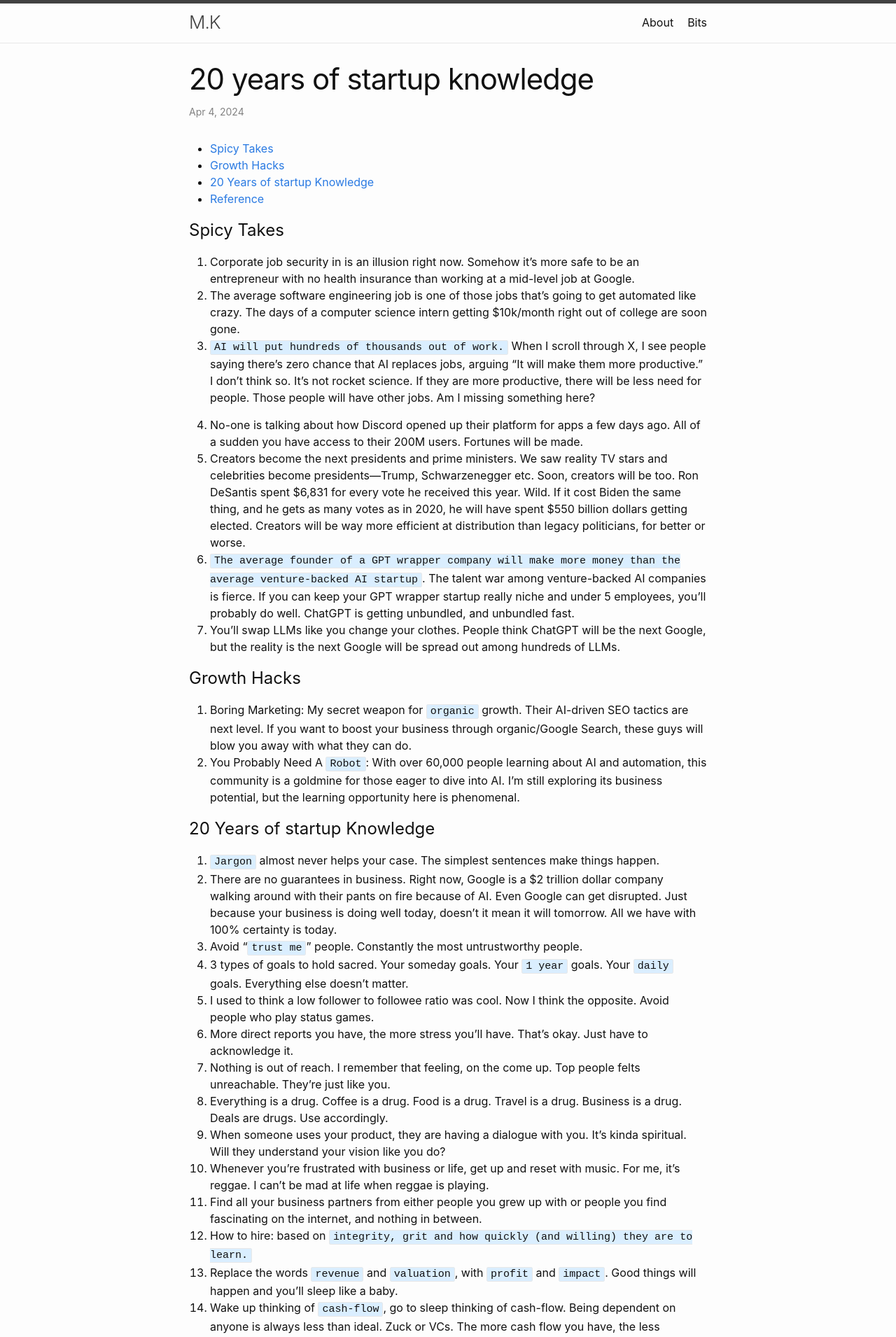
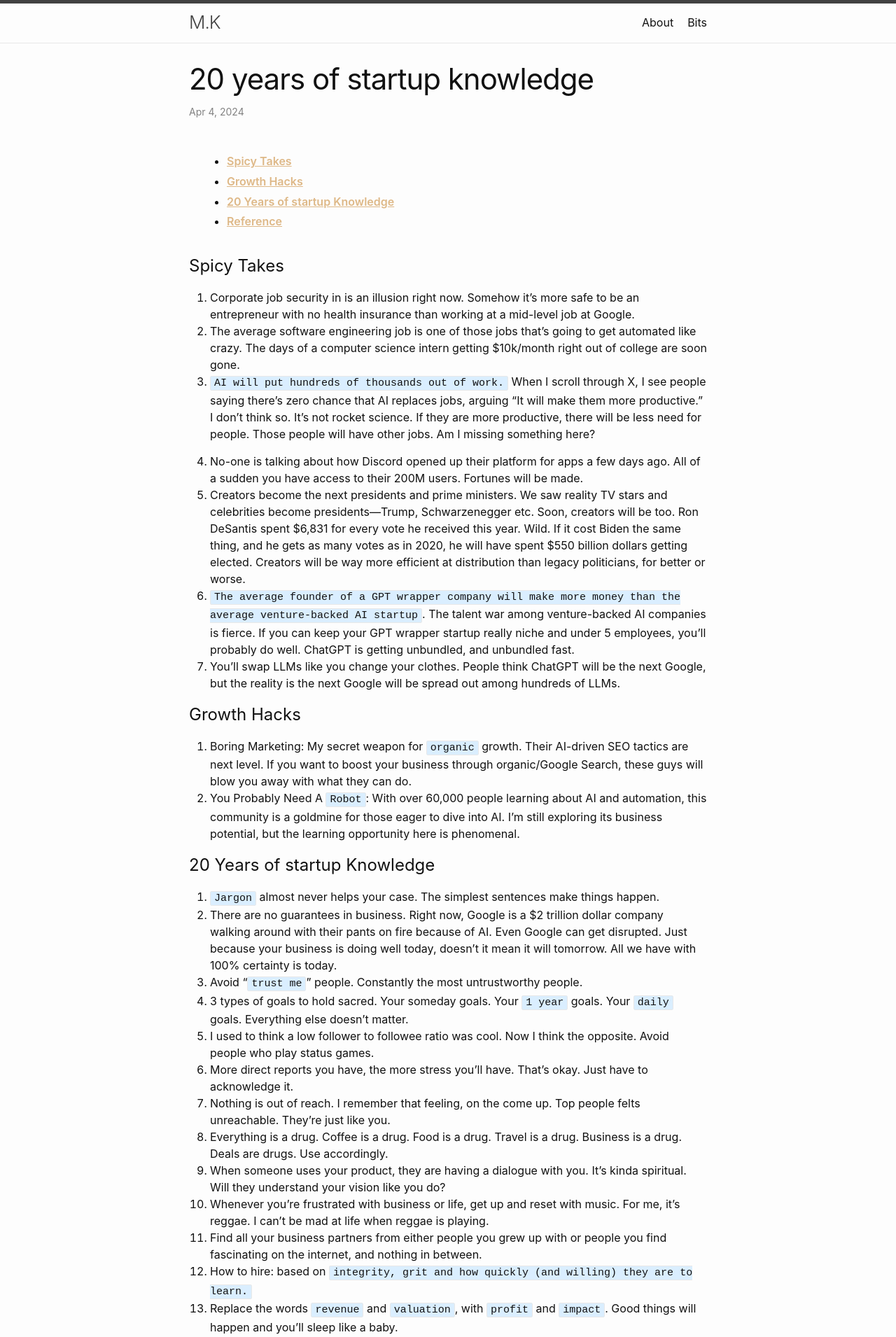
Before and after one commit to medinLaVie/medinLaVie.github.io, a Jekyll site: the page built from _posts/2024-04-04-20-year-startup-knowledge.md, in a window 1280 px wide. Shown: the top 1910 px of the page at 70% size. Built offline with Jekyll 4.4.1, drawn with Linux system fonts in a browser that asks for light colours; the table of contents is made by our own code.

Commit message:
updated list style

```diff
--- a/_sass/minima.scss
+++ b/_sass/minima.scss
@@ -50,3 +50,32 @@ $on-laptop: 800px !default;
 "minima/layout",
 "minima/syntax-highlighting"
 ;
+
+
+.toc__list:before {
+  // content: "Table Of Contents";
+  // font-weight: bold;
+  // font-size: 1.5rem;
+}
+
+.toc__list {
+  // border: 2px solid #eee;
+  // border-radius: 4px;
+  line-height: 1.8rem;
+  padding: 1rem 1.5rem;
+  font-weight: 600;
+}
+
+.toc__sublist li {
+  padding-left: 1.25rem;
+}
+
+#toc a {
+  color: burlywood;
+  text-decoration: underline;
+}
+
+// https://www.colorhexa.com/d9ac73
+#toc a:hover {
+  color: #d9ac73;
+}
```
Also changed, not shown: index.md (+2 -2 lines).
